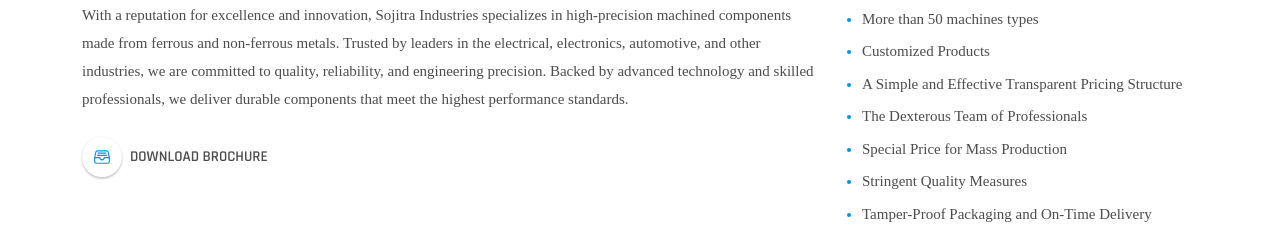
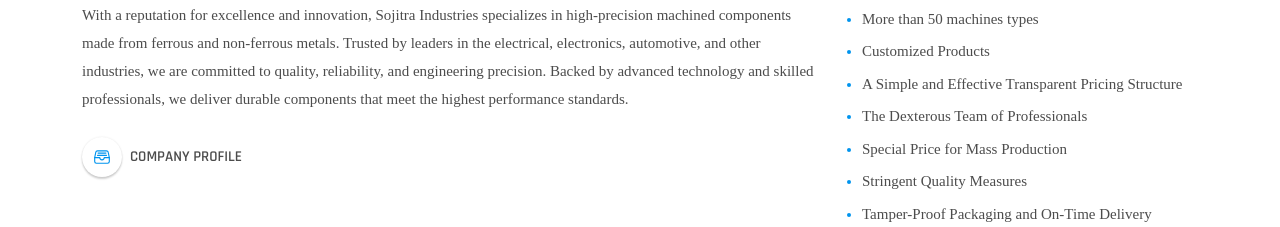
Before and after one commit to maulik14072002/sojitra-industries, a React (Create React App) app: page / in a window 1280 px wide. Shown: the part 1020-1247 px from the top of the page. Built offline with nearby package versions, Linux system fonts and the light colour scheme; a web font is replaced by a local one.

Commit message:
add comapny profile

```diff
--- a/src/components/RepeatedComponents/ServiceSection/Service.jsx
+++ b/src/components/RepeatedComponents/ServiceSection/Service.jsx
@@ -6,17 +6,23 @@
 import { LiaCoinsSolid, LiaTelegramPlane } from 'react-icons/lia'
 import { BiStopwatch } from 'react-icons/bi'
 import { RiTeamLine } from 'react-icons/ri'
+import CompanyProfile from "../../../assets/CompanyProfile.pdf";
 
 const Service = () => {
+
+  const openPDF = () => {
+    window.open(CompanyProfile, "_blank");
+  };
+
   return (
     <div className='service_main'>
       <Row>
         <Col lg={8} md={12}>
           <h2>Trusted Authority in Machined Precision Parts</h2>
           <p>With a reputation for excellence and innovation, Sojitra Industries specializes in high-precision machined components made from ferrous and non-ferrous metals. Trusted by leaders in the electrical, electronics, automotive, and other industries, we are committed to quality, reliability, and engineering precision. Backed by advanced technology and skilled professionals, we deliver durable components that meet the highest performance standards.</p>
-          <Button className='brochure-btn cos_btn mt-4 d-flex align-items-center gap-2'>
+          <Button className='brochure-btn cos_btn mt-4 d-flex align-items-center gap-2' onClick={openPDF}>
             <span><IoFileTrayFullOutline /></span>
-            Download brochure
+            Company Profile
           </Button>
         </Col>
         <Col lg={4} md={12}>
--- a/src/page/Contact.jsx
+++ b/src/page/Contact.jsx
@@ -62,7 +62,7 @@
                 <div className='contact_def'>
                   <h4>CONTACT</h4>
                   <ul className='mt-4 ps-3'>
-                    <li>Phae - 2, GIDC, Dared</li>
+                    <li>Phase - 2, GIDC, Dared</li>
                     <li>Jamnagar - 361005, Gujarat</li>
                     <li>sales@sojitraindustries.com</li>
                     <li>+91 72039 76604</li>
```
Also changed, not shown: 1 other file (tests, documents, lock files or other folders).
